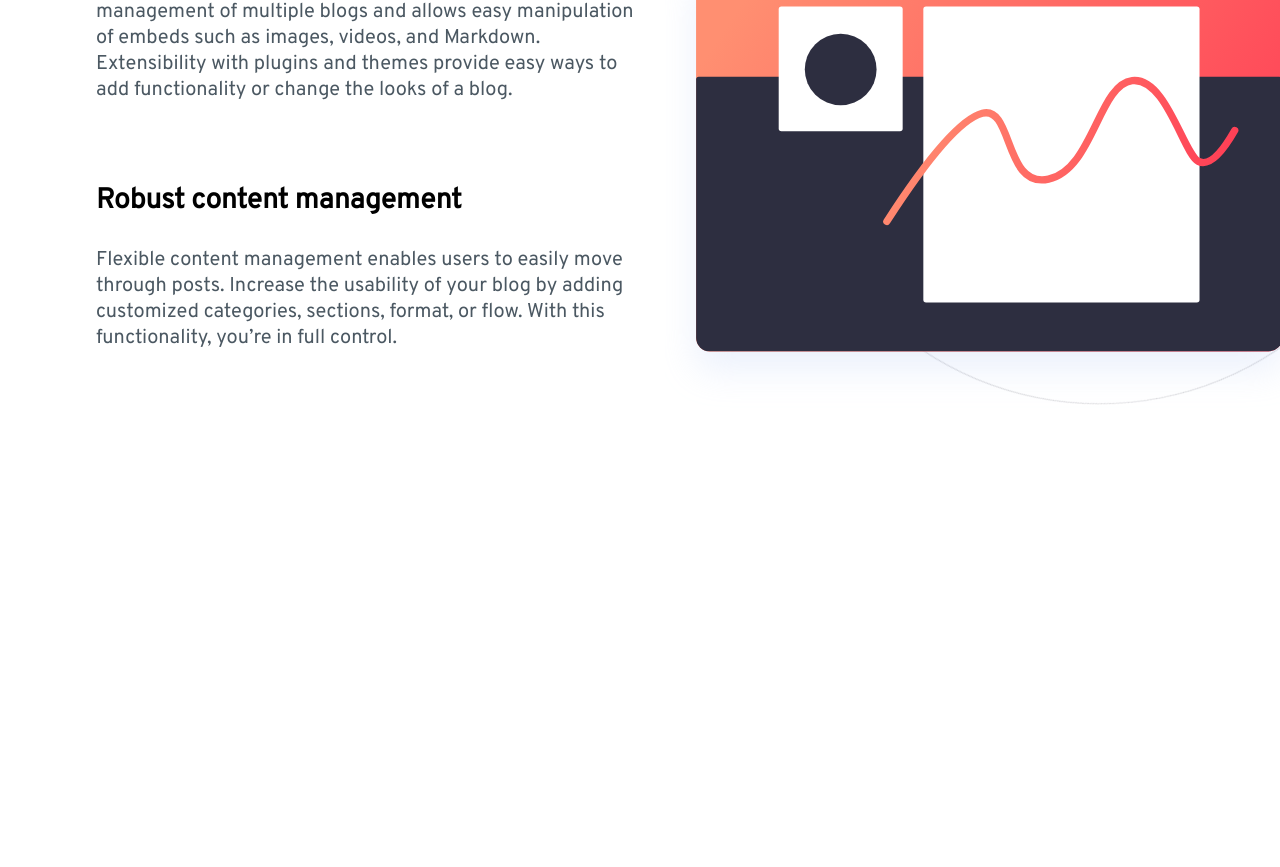
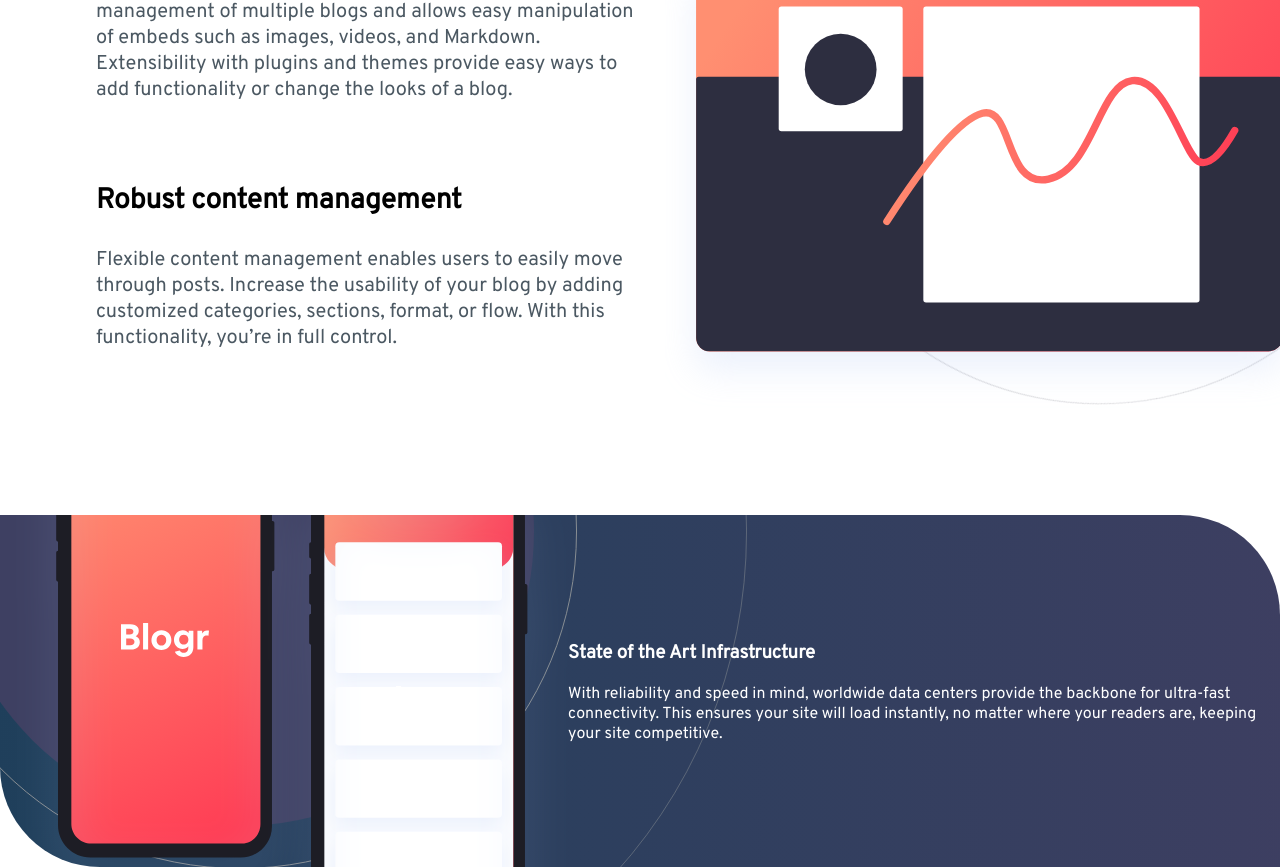
Before and after one commit to abdo1rahman/blogr, a React (Vite) app: page / in a window 1280 px wide. Shown: the part 959-1826 px from the top of the page. Before the commit the page ends 1474 px from the top, so only its background shows below. Built offline with nearby package versions, Linux system fonts and the light colour scheme.

Commit message:
Failing to position images in the Infr component

```diff
--- a/src/components/App.css
+++ b/src/components/App.css
@@ -148,7 +148,7 @@ nav {
   background: linear-gradient(to right, var(--orange), var(--deep-red));
   z-index: 10;
   overflow: hidden;
-  border-radius: 0 0 0 7%;
+  border-radius: 0 0 0 100px;
 }
 
 .hero__bg {
@@ -297,7 +297,6 @@ nav {
   top: 10rem;
   width: 100%;
   height: fit-content;
-  /* background-color: rgba(0, 0, 0, 0.5); */
   display: flex;
   justify-content: center;
   align-items: center;
@@ -375,6 +374,38 @@ nav {
   z-index: 2000;
 }
 
+.infr {
+  height: 20rem;
+  padding: 1rem;
+  display: flex;
+  align-items: center;
+  justify-content: center;
+  background: linear-gradient(to left, var(--black), var(--deep-blue));
+  position: relative;
+  border-radius: 0 100px 0 100px;
+  z-index: -2;
+  color: white;
+  overflow: hidden;
+}
+
+.infr__bg {
+  position: absolute;
+  transform: translate(-25rem, -10rem);
+  z-index: -1;
+}
+
+.infr__items {
+  display: flex;
+  justify-content: center;
+  align-items: center;
+  gap: 4rem;
+}
+
+.phones {
+  /* position: absolute; */
+  overflow: visible;
+}
+
 @media (max-width: 1250px) {
   .editor-screen {
     height: 37.5rem;
@@ -422,6 +453,7 @@ nav {
     height: 4rem;
     font-size: 20px;
   }
+
   .hamburger {
     position: sticky;
     height: 30px;
@@ -438,10 +470,29 @@ nav {
     flex-direction: column;
     align-items: center;
     justify-content: center;
+    width: 100%;
+    margin: 0;
+  }
+
+  .details__descreption {
+    position: static;
+    width: 100%;
+  }
+
+  .details__descreption {
+    text-align: center;
+  }
+
+  .details__descreption h3 {
+    font-size: 40px;
+  }
+
+  .details__descreption p {
+    font-size: 30px;
   }
 
   .editor-visual-mb {
-    margin-bottom: 1rem;
+    height: 40rem;
   }
 
   /* ?.editor-screen {
--- a/src/components/App.jsx
+++ b/src/components/App.jsx
@@ -1,7 +1,10 @@
 import "./App.css";
+
 import Hero from "./Hero.jsx";
 import Editor from "./Editor.jsx";
 import NavLinks from "./NavLinks.jsx";
+import Infr from "./Infr.jsx";
+
 import { useState, useEffect } from "react";
 
 function App() {
@@ -12,6 +15,7 @@ function App() {
   useEffect(() => {
     const handleResize = () => {
       setWindowWidth(window.innerWidth);
+      if (window.innerWidth > 875) toggleNav(false);
     };
 
     // Listen for window resize
@@ -22,6 +26,19 @@ function App() {
       window.removeEventListener("resize", handleResize);
     };
   }, []);
+
+  useEffect(() => {
+    if (navOpen) {
+      document.body.classList.add("no-scroll");
+    } else {
+      document.body.classList.remove("no-scroll");
+    }
+
+    // Cleanup on unmount
+    return () => {
+      document.body.classList.remove("no-scroll");
+    };
+  }, [navOpen]);
 
   return (
     <div className="app">
@@ -37,6 +54,7 @@ function App() {
         setWindowWidth={setWindowWidth}
       />
       <Editor windowWidth={windowWidth} />
+      <Infr />
     </div>
   );
 }
--- a/src/components/Editor.jsx
+++ b/src/components/Editor.jsx
@@ -23,6 +23,7 @@ export default function Editor({ windowWidth }) {
               change the looks of a blog.
             </p>
           </div>
+
           <div>
             <h3>Robust content management</h3>
             <p>
--- /dev/null
+++ b/src/components/Infr.jsx
@@ -0,0 +1,20 @@
+export default function Infr() {
+  return (
+    <div className="infr">
+      <img src="/images/bg-pattern-circles.svg" className="infr__bg" />
+
+      <img src="/images/illustration-phones.svg" className="phones" />
+      <div className="infr__items">
+        <div className="items__details">
+          <h3>State of the Art Infrastructure</h3>
+          <p>
+            With reliability and speed in mind, worldwide data centers provide
+            the backbone for ultra-fast connectivity. This ensures your site
+            will load instantly, no matter where your readers are, keeping your
+            site competitive.
+          </p>
+        </div>
+      </div>
+    </div>
+  );
+}
```
Also changed, not shown: list-of-bugs.txt.
